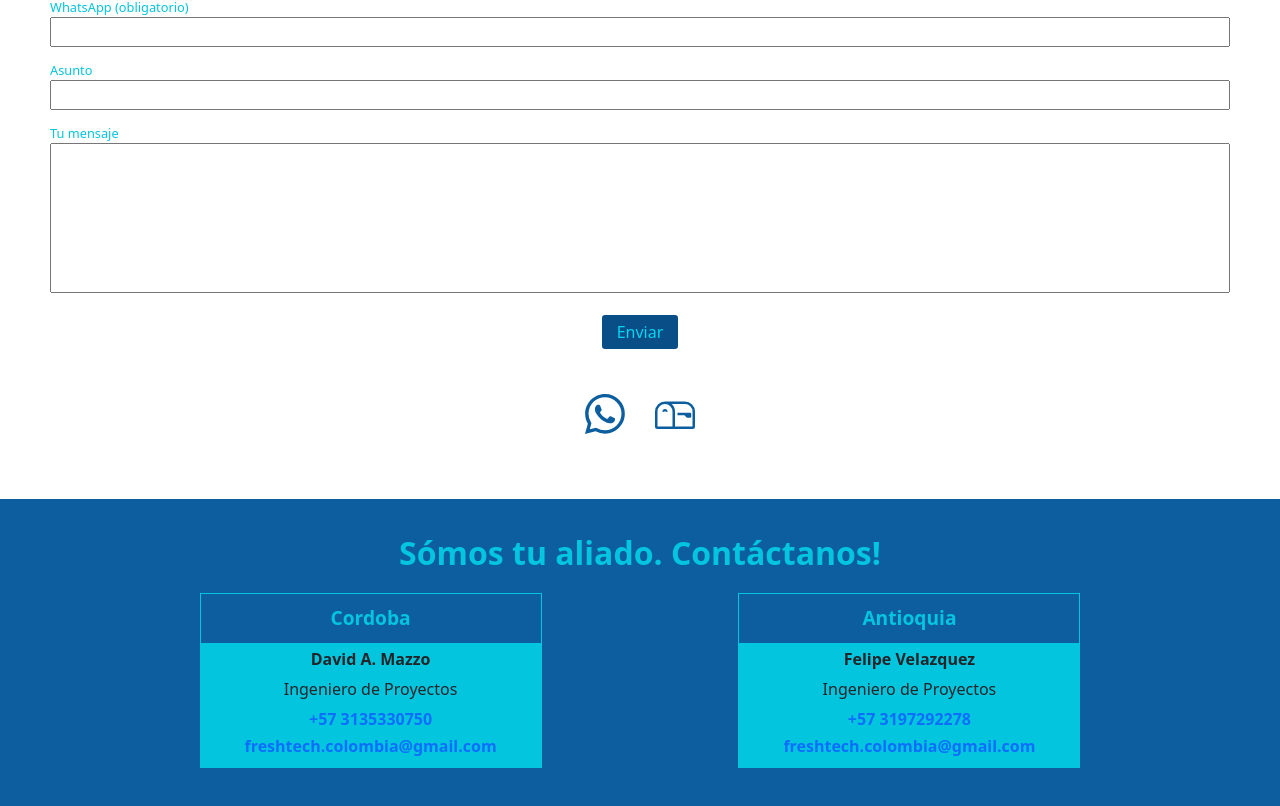
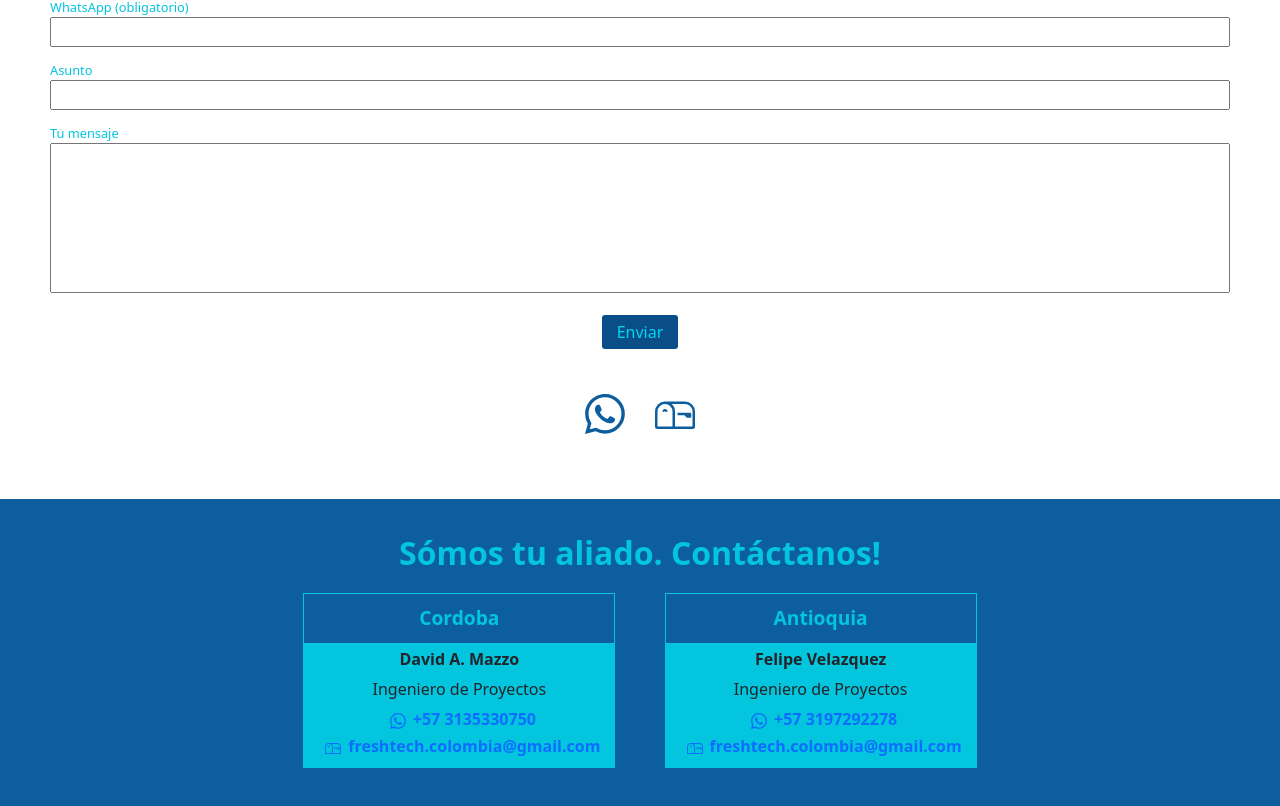
Before and after one commit to petudeveloper/freshtech-web-page, a React (Create React App) app: page /cotizar in a window 1280 px wide. Shown: the part 382-1188 px from the top of the page. Built offline with nearby package versions, Linux system fonts and the light colour scheme.

Commit message:
Update footer style.

```diff
--- a/src/components/Footer/Contacto.js
+++ b/src/components/Footer/Contacto.js
@@ -1,4 +1,5 @@
 import { PropTypes } from 'prop-types';
+import { BsWhatsapp, BsMailbox } from 'react-icons/bs';
 import styles from './Footer.module.css';
 
 const Contacto = ({
@@ -9,9 +10,15 @@ const Contacto = ({
     <p className={`${styles.description} ${styles.name}`}>{name}</p>
     <p className={`${styles.description} ${styles.yellow}`}>{cargo}</p>
     <p className={`${styles.description} ${styles.link}`}>
-      <a href={`https://api.whatsapp.com/send?phone=57${cel}`}>{`+57 ${cel}`}</a>
+      <a href={`https://api.whatsapp.com/send?phone=57${cel}`}>
+        <BsWhatsapp className={styles.icon} />
+        {`+57 ${cel}`}
+      </a>
     </p>
-    <a href={`mailto:${correo}`} className={`${styles.description} ${styles.link}`}>{correo}</a>
+    <a href={`mailto:${correo}`} className={`${styles.description} ${styles.link}`}>
+      <BsMailbox className={styles.icon} />
+      {correo}
+    </a>
   </div>
 );
 
--- a/src/components/Footer/Footer.module.css
+++ b/src/components/Footer/Footer.module.css
@@ -10,14 +10,14 @@
 }
 
 .description {
-  padding: 3px 45px;
+  padding: 3px 15px;
   margin: 0;
   text-align: center;
 }
 
 .contact {
   background-color: #03c5de;
-  margin: 0 8%;
+  margin: 0 2%;
   padding-bottom: 10px;
 }
 
@@ -60,3 +60,7 @@
     margin: 0 0 25px 0;
   }
 }
+
+.icon {
+    margin: 0 7px;
+}
```
